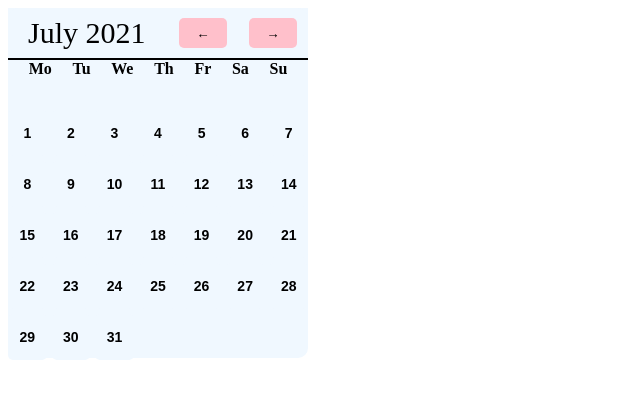
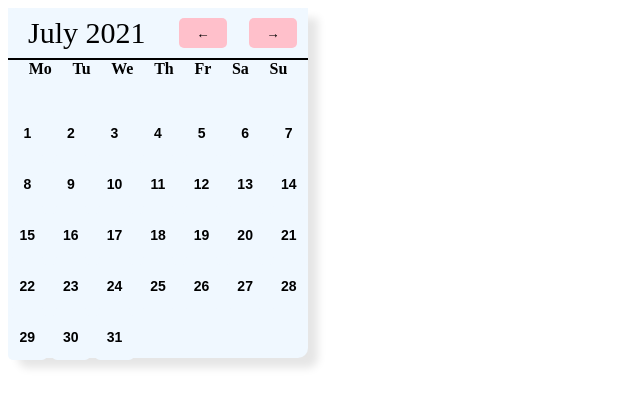
Before and after one commit to Eddieramirez29/Calendar, a plain HTML site: page index.html in a window 1280 px wide. Shown: the whole page, without its empty margins (0-640 px from the left). Drawn offline with Linux system fonts and the light colour scheme.

Commit message:
Shadow effect added to the main container of the calendar

```diff
--- a/index.css
+++ b/index.css
@@ -6,6 +6,8 @@
     height: 350px;
     border-bottom-left-radius: 10px;
     border-bottom-right-radius: 10px;
+    box-shadow: 10px 10px 8px rgba(0, 0, 0, 0.1);
+
 }
 .containerHeaderCalendar
 {
```
